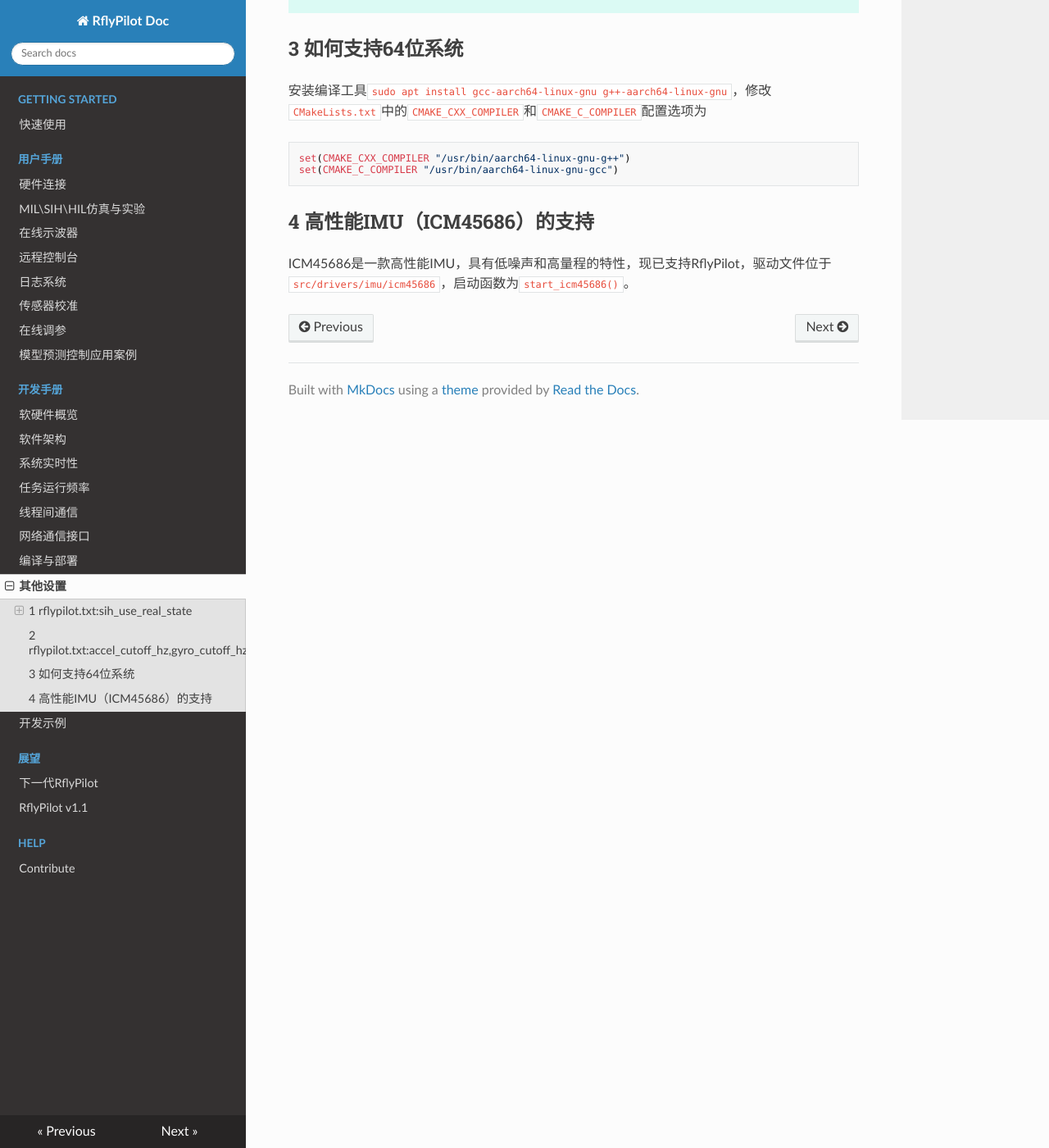
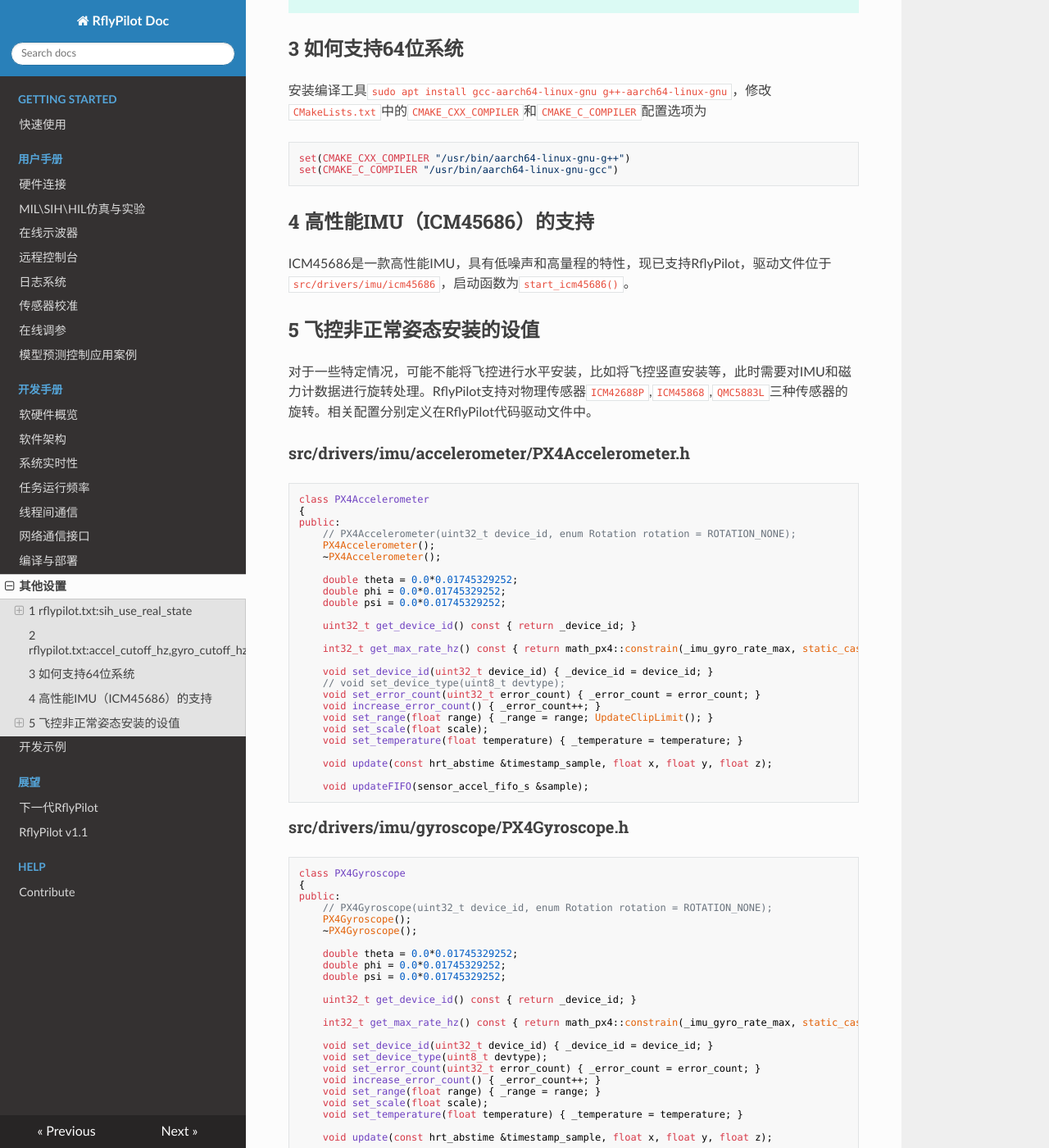
Before and after one commit to RflyPilot/rflypilot, an MkDocs documentation site: the page built from docs/development/other.md, in a window 1280 px wide and 1400 px high, scrolled down 1862 px. Shown: the whole window at 82% size. Built offline with MkDocs 1.6.1, drawn with Linux system fonts in a browser that asks for light colours; nearby versions of some CDN libraries; some of the changed text lies outside the part shown.

Commit message:
add sensor rotation

````diff
--- a/docs/development/other.md
+++ b/docs/development/other.md
@@ -84,3 +84,99 @@ set(CMAKE_C_COMPILER "/usr/bin/aarch64-linux-gnu-gcc")
 ## 4 高性能IMU（ICM45686）的支持
 
 ICM45686是一款高性能IMU，具有低噪声和高量程的特性，现已支持RflyPilot，驱动文件位于``src/drivers/imu/icm45686``，启动函数为``start_icm45686()``。
+
+## 5 飞控非正常姿态安装的设值
+
+对于一些特定情况，可能不能将飞控进行水平安装，比如将飞控竖直安装等，此时需要对IMU和磁力计数据进行旋转处理。RflyPilot支持对物理传感器``ICM42688P``,``ICM45868``,``QMC5883L``三种传感器的旋转。相关配置分别定义在RflyPilot代码驱动文件中。
+
+### src/drivers/imu/accelerometer/PX4Accelerometer.h
+```
+class PX4Accelerometer
+{
+public:
+	// PX4Accelerometer(uint32_t device_id, enum Rotation rotation = ROTATION_NONE);
+	PX4Accelerometer();
+	~PX4Accelerometer();
+
+	double theta = 0.0*0.01745329252;
+	double phi = 0.0*0.01745329252;
+	double psi = 0.0*0.01745329252;
+
+	uint32_t get_device_id() const { return _device_id; }
+
+	int32_t get_max_rate_hz() const { return math_px4::constrain(_imu_gyro_rate_max, static_cast<int32_t>(100), static_cast<int32_t>(4000)); }
+
+	void set_device_id(uint32_t device_id) { _device_id = device_id; }
+	// void set_device_type(uint8_t devtype);
+	void set_error_count(uint32_t error_count) { _error_count = error_count; }
+	void increase_error_count() { _error_count++; }
+	void set_range(float range) { _range = range; UpdateClipLimit(); }
+	void set_scale(float scale);
+	void set_temperature(float temperature) { _temperature = temperature; }
+
+	void update(const hrt_abstime &timestamp_sample, float x, float y, float z);
+
+	void updateFIFO(sensor_accel_fifo_s &sample);
+```
+
+### src/drivers/imu/gyroscope/PX4Gyroscope.h
+```
+class PX4Gyroscope
+{
+public:
+	// PX4Gyroscope(uint32_t device_id, enum Rotation rotation = ROTATION_NONE);
+	PX4Gyroscope();
+	~PX4Gyroscope();
+
+	double theta = 0.0*0.01745329252;
+	double phi = 0.0*0.01745329252;
+	double psi = 0.0*0.01745329252;
+
+	uint32_t get_device_id() const { return _device_id; }
+
+	int32_t get_max_rate_hz() const { return math_px4::constrain(_imu_gyro_rate_max, static_cast<int32_t>(100), static_cast<int32_t>(4000)); }
+
+	void set_device_id(uint32_t device_id) { _device_id = device_id; }
+	void set_device_type(uint8_t devtype);
+	void set_error_count(uint32_t error_count) { _error_count = error_count; }
+	void increase_error_count() { _error_count++; }
+	void set_range(float range) { _range = range; }
+	void set_scale(float scale);
+	void set_temperature(float temperature) { _temperature = temperature; }
+
+	void update(const hrt_abstime &timestamp_sample, float x, float y, float z);
+
+	void updateFIFO(sensor_gyro_fifo_s &sample);
+```
+
+### src/drivers/magnetometer/qmc5883l/QMC5883L.h
+```
+class QMC5883L
+{
+public:
+	// QMC5883L(I2CSPIBusOption bus_option, int bus, int bus_frequency, enum Rotation rotation = ROTATION_NONE);
+	// ~QMC5883L() override;
+
+	// static I2CSPIDriverBase *instantiate(const BusCLIArguments &cli, const BusInstanceIterator &iterator,
+						//  int runtime_instance);
+	// static void print_usage();
+
+	double theta = 0*0.01745329252;
+	double phi = 0.0*0.01745329252;
+	double psi = 0.0*0.01745329252;
+	QMC5883L(void);
+	void RunImpl();
+
+	int init();
+	// void print_status() override;
+
+	int probe();
+
+	bool Configure();
+
+	float magData[3];
+	uint64_t timestamp[1];
+```
+
+!!! TIP
+    代码中``theta``,``phi``,``psi``分别对应俯仰、滚转和航向倾角，需要根据实际情况进行调节。
````
